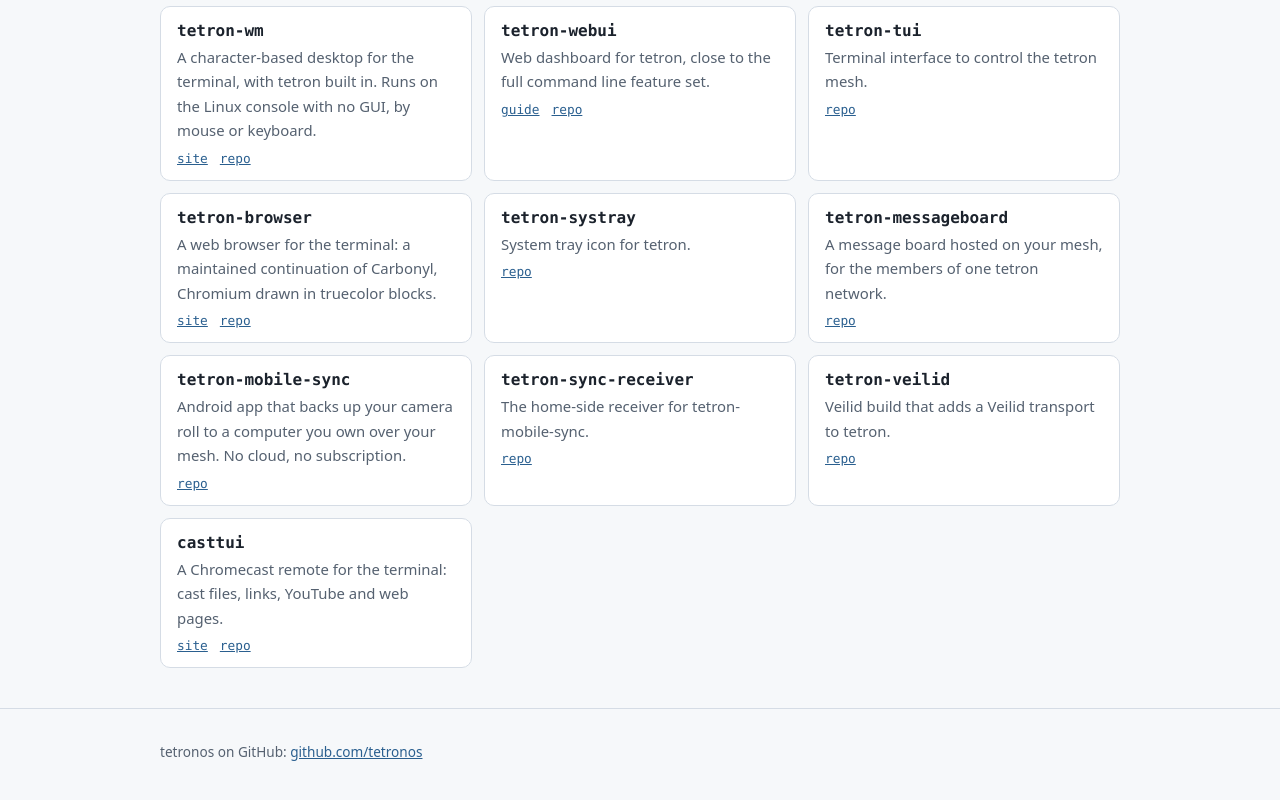
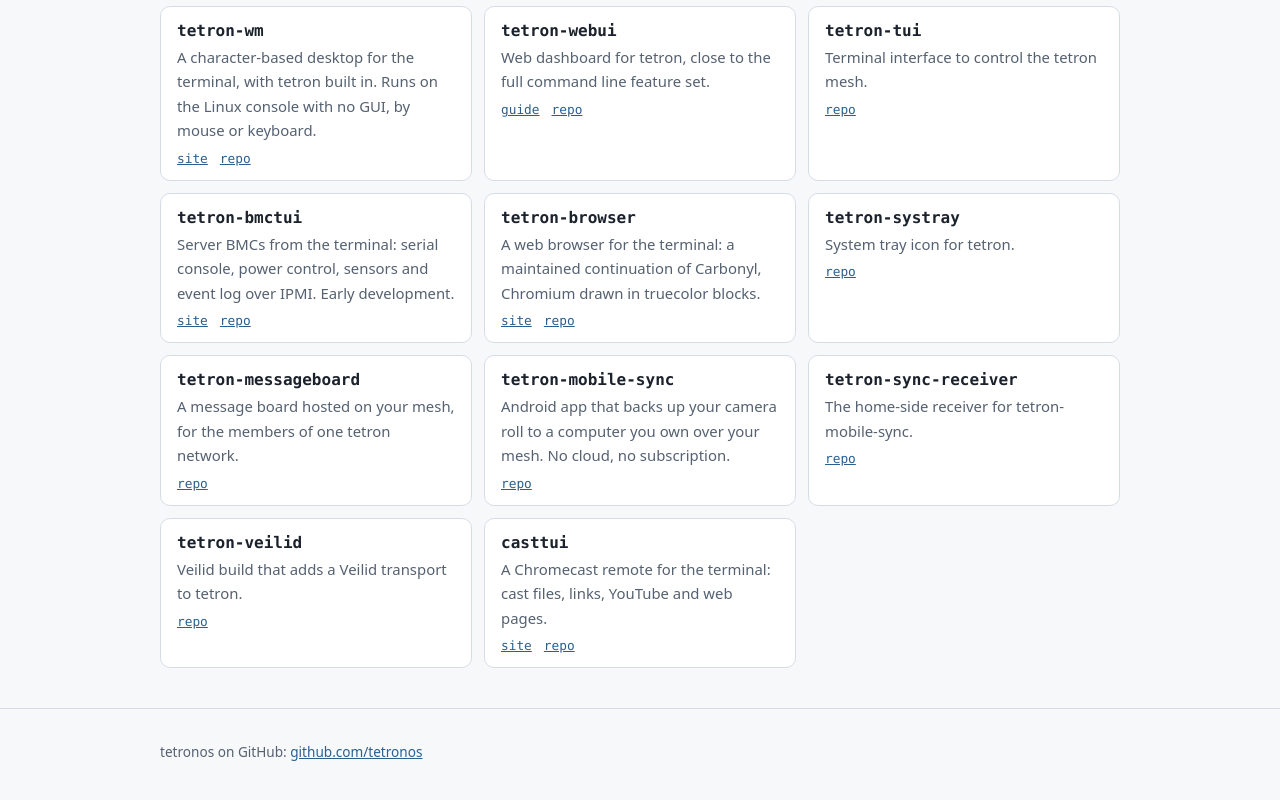
Before and after one commit to tetronos/tetronos.github.io, a plain HTML site: page index.html in a window 1280 px wide. Shown: the part 4236-5036 px from the top of the page. Drawn offline with Linux system fonts and the light colour scheme.

Commit message:
Projects: add tetron-bmctui, with its site and repo

```diff
--- a/index.html
+++ b/index.html
@@ -144,6 +144,8 @@ extra-trusted-public-keys = tetron-nixos-cache-1:VZnNn/Hb0ytcL354uHPmQeZA0CZheII
       <div class="links"><a href="tetron-webui/GUIDE.html">guide</a><a href="https://github.com/tetronos/tetron-webui">repo</a></div></div>
     <div class="card"><h3>tetron-tui</h3><p>Terminal interface to control the tetron mesh.</p>
       <div class="links"><a href="https://github.com/tetronos/tetron-tui">repo</a></div></div>
+    <div class="card"><h3>tetron-bmctui</h3><p>Server BMCs from the terminal: serial console, power control, sensors and event log over IPMI. Early development.</p>
+      <div class="links"><a href="tetron-bmctui/">site</a><a href="https://github.com/tetronos/tetron-bmctui">repo</a></div></div>
     <div class="card"><h3>tetron-browser</h3><p>A web browser for the terminal: a maintained continuation of Carbonyl, Chromium drawn in truecolor blocks.</p>
       <div class="links"><a href="tetron-browser/">site</a><a href="https://github.com/tetronos/tetron-browser">repo</a></div></div>
     <div class="card"><h3>tetron-systray</h3><p>System tray icon for tetron.</p>
```
